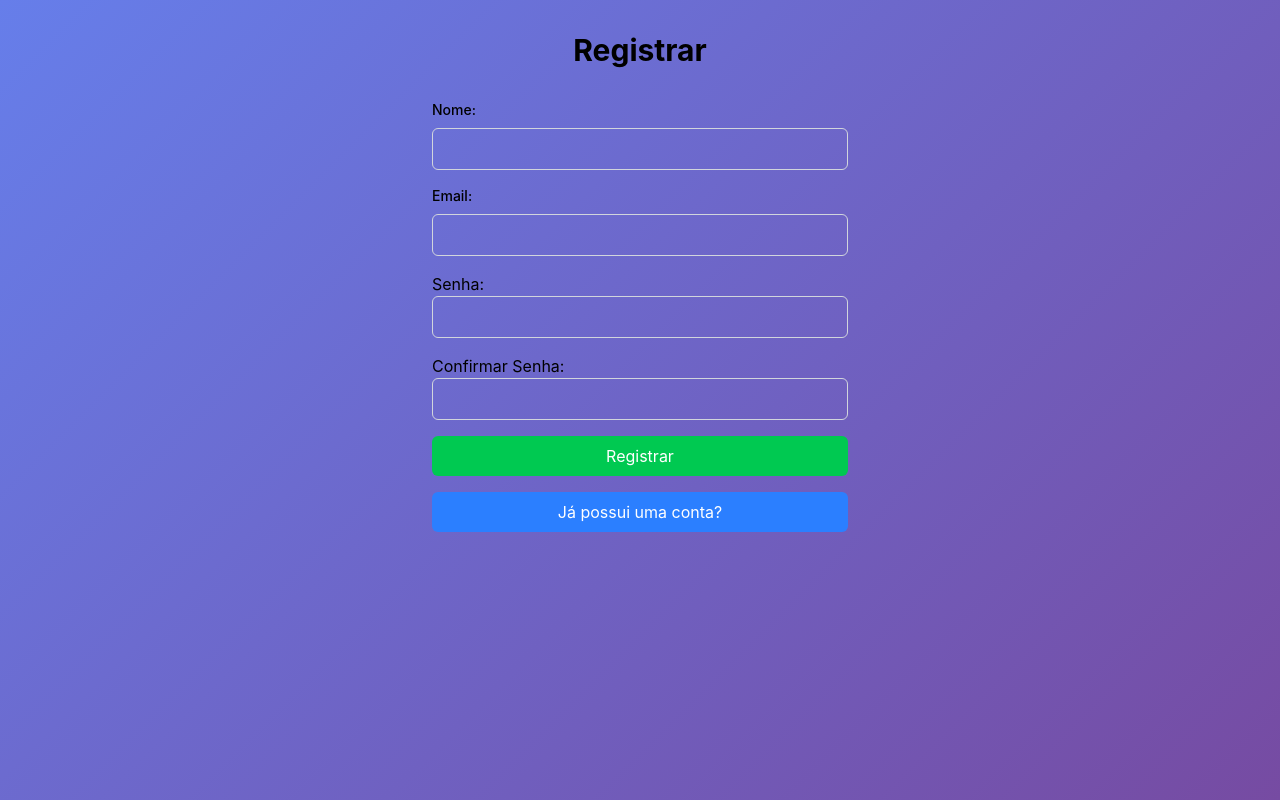
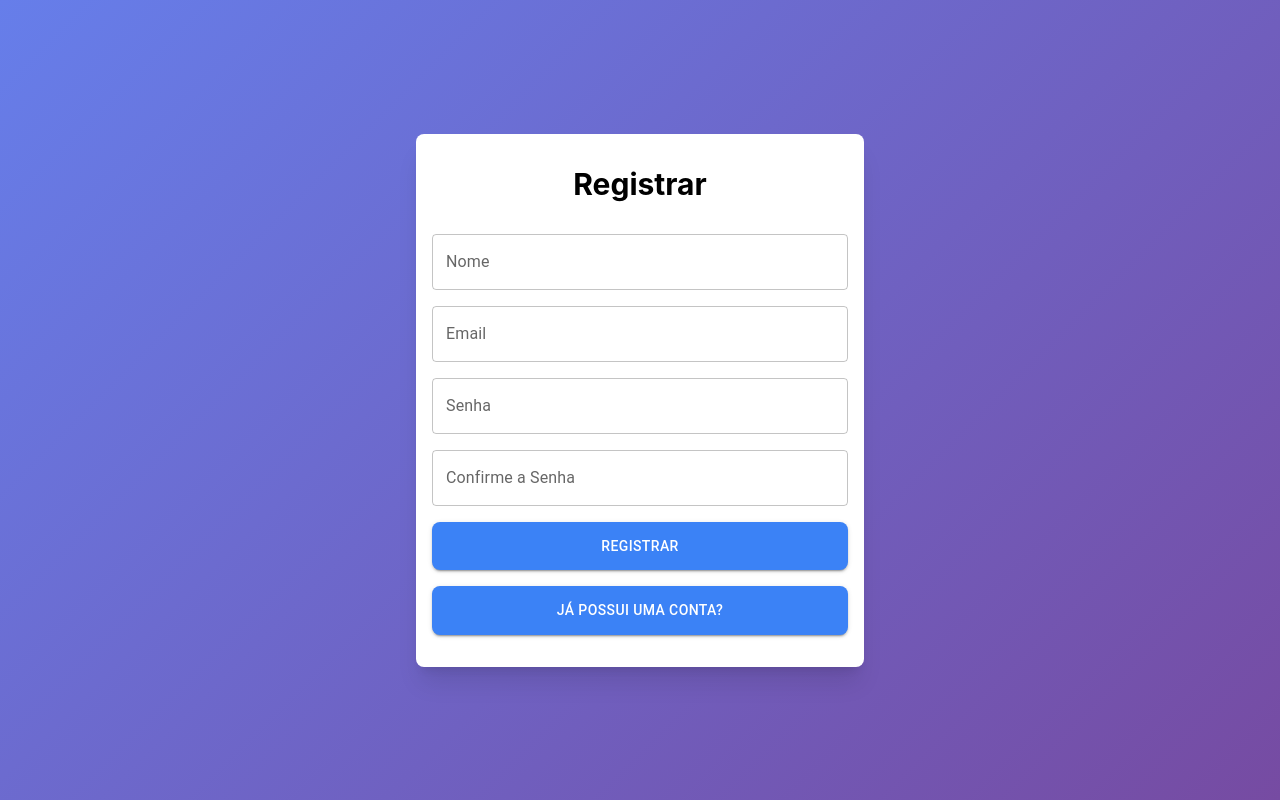
Before and after one commit to JoaoVictor-Nunes/Calculadora-Tributaria-React, a React (Vite) app: page /register in a window 1280 px wide. Built offline with nearby package versions, Linux system fonts and the light colour scheme.

Commit message:
atualizacao 5

```diff
--- a/package.json
+++ b/package.json
@@ -12,7 +12,8 @@
   "dependencies": {
     "@emotion/react": "^11.14.0",
     "@emotion/styled": "^11.14.1",
-    "@mui/material": "^7.3.2",
+    "@fontsource/roboto": "^5.2.8",
+    "@mui/material": "^7.3.4",
     "@tailwindcss/vite": "^4.1.13",
     "decimal.js": "^10.6.0",
     "react": "^19.1.1",
--- /dev/null
+++ b/src/Components/EmailInput.jsx
@@ -0,0 +1,26 @@
+import React from "react";
+import TextField from "@mui/material/TextField";
+
+const EmailInput = ({ register, errors }) => {
+  return (
+    <div>
+      <TextField
+        label="Email"
+        variant="outlined"
+        sx={{ width: "100%" }}
+        {...register("email", {
+          required: "Email é obrigatório",
+          pattern: {
+            value: /^[A-Z0-9._%+-]+@[A-Z0-9.-]+\.[A-Z]{2,}$/i,
+            message: "Formato de email inválido",
+          },
+        })}
+      />
+      {errors.email && (
+        <p className="text-red-500">{errors.email.message}</p>
+      )}
+    </div>
+  );
+};
+
+export default EmailInput;
--- /dev/null
+++ b/src/Components/PasswordInput.jsx
@@ -0,0 +1,30 @@
+import React from "react";
+import TextField from "@mui/material/TextField";
+
+const PasswordInput = ({ register, errors }) => {
+    return (
+        <div>
+            <div>
+                <TextField
+                label="Senha"
+                variant="outlined"
+                type="password"
+                sx={{width: '100%'}}
+                {...register("password", {
+                        required: "Senha é obrigatória!",
+                        minLength: {
+                            value: 6,
+                            message: "Senha deve ter no mínimo 6 caracteres"
+                        },
+                        pattern: {
+                            value: /^(?=.*[0-9]).*$/,
+                            message: "Sua senha deve conter pelo menos um número"
+                        }
+                    })}>Senha</TextField>
+                {errors.password && <p className="text-red-500">{errors.password.message}</p>}
+            </div>
+        </div>
+    );
+};
+
+export default PasswordInput;
--- a/src/Pages/Login.jsx
+++ b/src/Pages/Login.jsx
@@ -1,6 +1,10 @@
 import React, { useState } from "react";
 import { useForm } from "react-hook-form";
 import { useNavigate } from "react-router-dom";
+import PasswordInput from "../Components/PasswordInput";
+import EmailInput from "../Components/EmailInput";
+import Button from "@mui/material/Button";
+import TextField from "@mui/material/TextField";
 
 const Login = () => {
 
@@ -10,69 +14,55 @@ const Login = () => {
 
   const onSubmit = (data) => {
     console.log('Dados enviados: ', data);
-    if (!data.password) {
-      alert("senha vazia");
-      return;
-    }
     navigate("/Home");
   };
 
   return (
+   <div className="flex items-center justify-center min-h-screen">
       <div className="container mx-auto px-4 py-7 max-w-md bg-white rounded-lg shadow-md">
         <h1 className="text-3xl font-bold text-center mb-8">Login</h1>
         <form onSubmit={handleSubmit(onSubmit)} className="space-y-4">
-        <div>
-          <label htmlFor="email" className="block text-sm font-medium mb-2">
-            Email:
-          </label>
-          <input
-            type="email"
-            id="email"
-            className="w-full px-3 py-2 border border-gray-300 rounded-md focus:outline-none focus:ring-2 focus:ring-blue-500"
-            {...register("email", {
-              required: "Email e obrigatorio", pattern: {
-                value: /^\S+@\S+$/i, message: "Formato de email invalido"
-              }
-            })}
+          <EmailInput
+            register={register}
+            errors={errors}
           />
-          {errors.email && <p className="text-red-500">{errors.email.message}</p>}
-        </div>
-        <div>
-          <label htmlFor="password" className="block text-sm font-medium mb-2">
-            Senha:
-          </label>
-          <input
-            type="password"
-            className="w-full px-3 py-2 border border-gray-300 rounded-md focus:outline-none focus:ring-2 focus:ring-blue-500"
-            {...register("password", {
-              required: "Senha é obrigatória!",
-              minLength: {
-                value: 6,
-                message: "Senha deve ter no mínimo 6 caracteres"
+          <PasswordInput
+            register={register}
+            errors={errors}
+          />
+          <Button
+            type="submit"
+            sx={{
+              width: "100%",
+              bgcolor: "#3b82f6",
+              color: "white",
+              py: 1.5,
+              borderRadius: "8px",
+              "&:hover": {
+                bgcolor: "#2563eb",
               },
-              pattern: {
-                value: /^(?=.*[0-9]).*$/,
-                message: "Sua senha deve conter pelo menos um número"
-              }
-            })}
-          />
-          {errors.password && <p className="text-red-500">{errors.password.message}</p>}
-        </div>
-        <button
-          type="submit"
-          className="w-full bg-blue-500 text-white py-2 px-4 rounded-md hover:bg-blue-600 focus:outline-none focus:ring-2 focus:ring-blue-500"
-
+            }}
           >
             Entrar
-        </button>
-        <button
-          type="button"
-          className="w-full bg-blue-500 text-white py-2 px-4 rounded-md hover:bg-blue-600 focus:outline-none focus:ring-2 focus:ring-blue-500"
+          </Button>
+          <Button
+            sx={{
+              width: "100%",
+              bgcolor: "#3b82f6",
+              color: "white",
+              py: 1.5,
+              mt: 2,
+              borderRadius: "8px",
+              "&:hover": {
+                bgcolor: "#2563eb",
+              },
+            }}
             onClick={() => navigate("/Register")}
           >
             Nao possui uma conta?
-        </button>
+          </Button>
         </form>
+      </div>
     </div>
   );
 };
--- a/src/Pages/Register.jsx
+++ b/src/Pages/Register.jsx
@@ -1,6 +1,10 @@
 import React from "react";
 import { useForm } from "react-hook-form";
 import { useNavigate } from "react-router-dom";
+import EmailInput from "../Components/EmailInput";
+import PasswordInput from "../Components/PasswordInput";
+import Button from "@mui/material/Button";
+import TextField from "@mui/material/TextField";
 
 const Register = () => {
   const { register, handleSubmit, watch, formState: { errors } } = useForm();
@@ -13,92 +17,87 @@ const Register = () => {
   };
 
   return (
-    <div className="container mx-auto px-4 py-8 max-w-md">
+       <div className="flex items-center justify-center min-h-screen">
+
+    <div className="container mx-auto px-4 py-8 max-w-md bg-white rounded-lg shadow-xl">
       <h1 className="text-3xl font-bold text-center mb-8">Registrar</h1>
       <form onSubmit={handleSubmit(onSubmit)} className="space-y-4">
 
         <div>
-          <label htmlFor="name" className="block text-sm font-medium mb-2">
-            Nome:
-          </label>
-          <input
-            id="name"
-            type="text"
-            {...register("name", { required: "Nome é obrigatório" })}
-            className="w-full px-3 py-2 border border-gray-300 rounded-md"
-          />
+          <TextField
+          label="Nome"
+          variant="outlined"
+          sx={{
+            width: '100%',
+          }}
+          {...register("name", { required: "Nome é obrigatório" })}
+          >Nome:</TextField>
           {errors.name && <p className="text-red-500 text-sm">{errors.name.message}</p>}
         </div>
 
-        <div>
-          <label htmlFor="email" className="block text-sm font-medium mb-2">
-            Email:
-          </label>
-          <input
-            id="email"
-            type="email"
-            {...register("email", {
-              required: "Email e obrigatorio", pattern: {
-                value: /^\S+@\S+$/i, message: "Formato de email invalido"
-              }
-            })}
-             className="w-full px-3 py-2 border border-gray-300 rounded-md"
-          />
-          {errors.email && <p className="text-red-500 text-sm">{errors.email.message}</p>}
-        </div>
+        <EmailInput
+          register={register}
+          errors={errors}
+        />
+
+        <PasswordInput
+          register={register}
+          errors={errors}
+        />
 
         <div>
-          <label>Senha:</label>
-          <input
-            type="password"
-            {...register("password", {
-              required: "Senha é obrigatória!",
-              minLength: {
-                value: 6,
-                message: "Senha deve ter no mínimo 6 caracteres"
-              },
-              pattern: {
-                value: /^(?=.*[0-9]).*$/,
-                message: "Sua senha deve conter pelo menos um número"
-              }
-            })}
-            className="w-full px-3 py-2 border border-gray-300 rounded-md"
-          />
-          {errors.password && <p className="text-red-500">{errors.password.message}</p>}
-        </div>
-
-        <div>
-          <label>Confirmar Senha:</label>
-          <input
+          <TextField
+          label="Confirme a Senha"
+          variant="outlined"
+          sx={{ width: '100%' }}
             type="password"
             {...register("confirmPassword", {
               required: "Confirmação obrigatória",
               validate: (value) =>
                 value === password || "As senhas não coincidem!"
             })}
-            className="w-full px-3 py-2 border border-gray-300 rounded-md"
-          />
+          >Confirme a Senha:</TextField>
           {errors.confirmPassword && (
             <p className="text-red-500">{errors.confirmPassword.message}</p>
           )}
         </div>
 
-        <button
+        <Button
+          variant="contained"
           type="submit"
-
-          className="w-full bg-green-500 text-white py-2 px-4 rounded-md hover:bg-green-600"
+          sx={{
+            width: "100%",
+            bgcolor: "#3b82f6",
+            color: "white",
+            py: 1.5,
+            borderRadius: "8px",
+            "&:hover": {
+              bgcolor: "#2563eb",
+            },
+          }}
         >
           Registrar
-        </button>
+        </Button>
 
-        <button
-          type="button"
+        <Button
+          variant="contained"
           onClick={() => navigate("/")}
-          className="w-full bg-blue-500 text-white py-2 px-4 rounded-md hover:bg-blue-600"
+          sx={{
+            width: "100%",
+            bgcolor: "#3b82f6",
+            color: "white",
+            py: 1.5,
+            mt: 2,
+            borderRadius: "8px",
+            "&:hover": {
+              bgcolor: "#2563eb",
+            },
+          }}
         >
           Já possui uma conta?
-        </button>
+        </Button>
       </form>
+    </div>
     </div>
   );
 };
--- a/src/styles.css
+++ b/src/styles.css
@@ -52,4 +52,5 @@ button:hover {
     space-x: 0;
     space-y: 2;
   }
+
 }
```
Also changed, not shown: 1 other file (tests, documents, lock files or other folders). Lines whose indentation alone changed are shown as unchanged.
